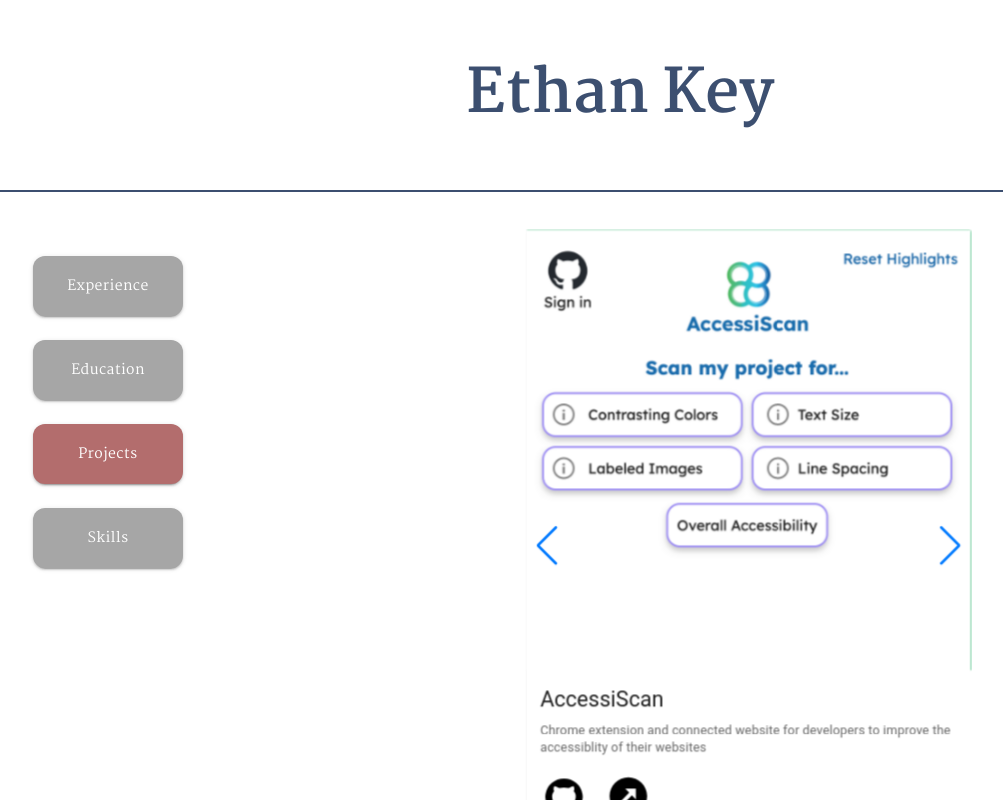
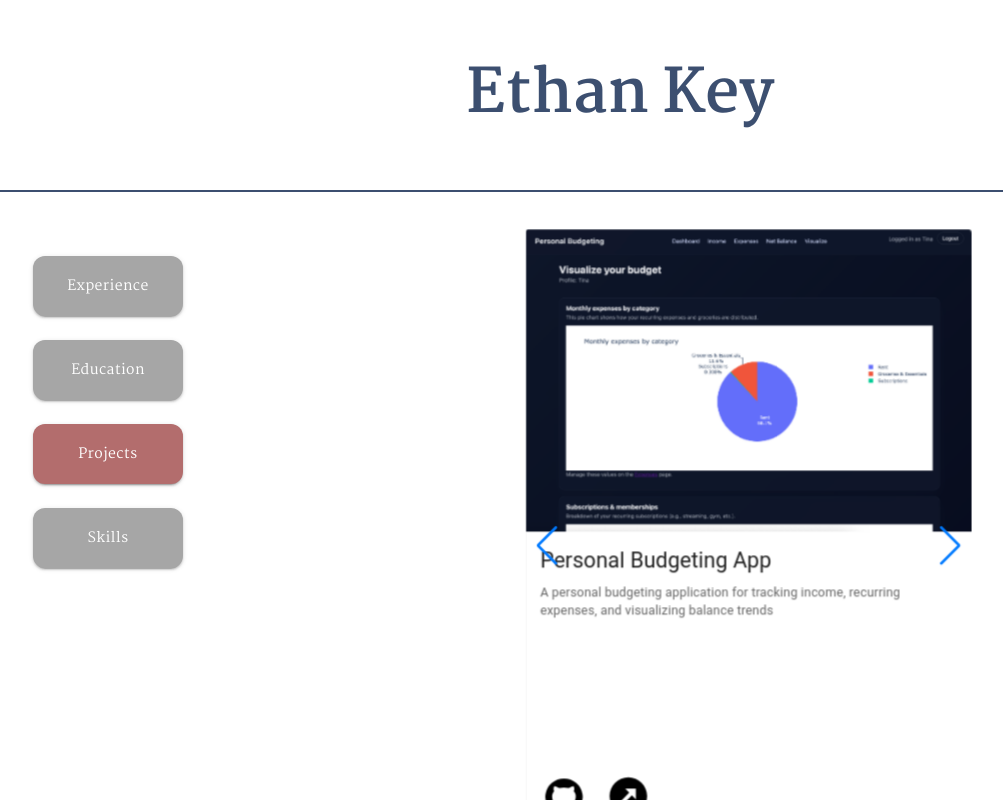
Before and after one commit to ethanrkey/family-website, a Next.js app: page /ethankey in a window 1280 px wide. Both pictures are taken after a click on the button "Projects". Shown: the top 800 px of the page, without its empty margins (20-1023 px from the left). Built offline with nearby package versions, Linux system fonts and the light colour scheme.

Commit message:
reordered projects

```diff
--- a/components/projects.tsx
+++ b/components/projects.tsx
@@ -21,18 +21,18 @@
 export default function Projects() {
     const cards = [
         {
+          title: 'Personal Budgeting App',
+          description: 'A personal budgeting application for tracking income, recurring expenses, and visualizing balance trends',
+          image: 'budgeting.png',
+          github: 'https://github.com/ethanrkey/cs412/tree/main/project',
+          liveproject: 'https://cs-webapps.bu.edu/ethankey/project/',
+        },
+        {
           title: 'AccessiScan',
           description: 'Chrome extension and connected website for developers to improve the accessiblity of their websites',
           image: 'accessiscan.png',
           github: 'https://github.com/AccessiScan-XC475',
           liveproject: 'https://accessiscan.vercel.app/',
-        },
-        {
-          title: 'Personal Budgeting App',
-          description: 'A personal budgeting application for tracking income, recurring expenses, and visualizing balance trends',
-          image: 'budgeting.png',
-          github: 'https://github.com/ethanrkey/cs412/tree/main/project',
-          liveproject: 'https://cs-webapps.bu.edu/ethankey/project/',
         },
         {
           title: 'Mini Instagram',
```
